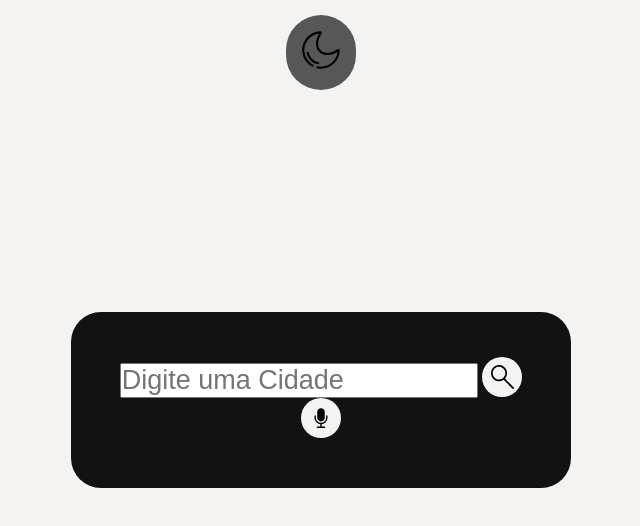
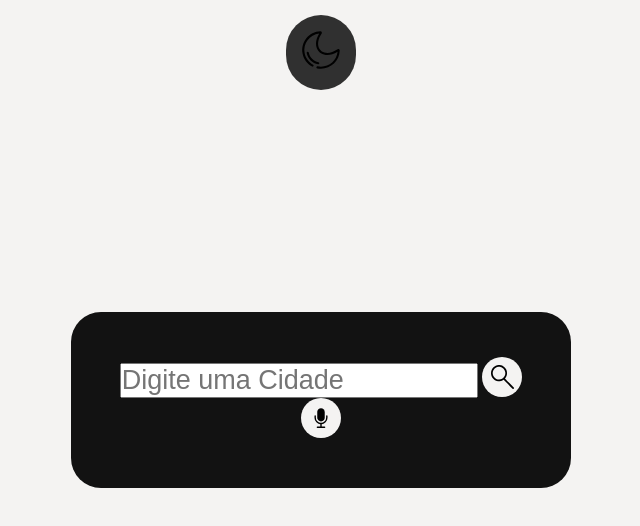
Before and after one commit to MaxMartinovich/weather-app, a plain HTML site: page index.html in a window 1280 px wide. Shown: the whole page, without its empty margins (319-959 px from the left). Drawn offline with Linux system fonts and the light colour scheme.

Commit message:
Alteração novamente da cor do botao

```diff
--- a/style.css
+++ b/style.css
@@ -39,12 +39,12 @@ body {
   color: #f4f3f2;
   cursor: pointer;
   border-radius: 40px;
-  background-color: #575757;
+  background-color: #303030;
   border: none;
   padding: 10px;
 }
 .botao-header:hover {
-  background-color: #aaa9a9;
+  background-color: #181818;
   transform: scale(1.1);
 }
 .botao {
```
